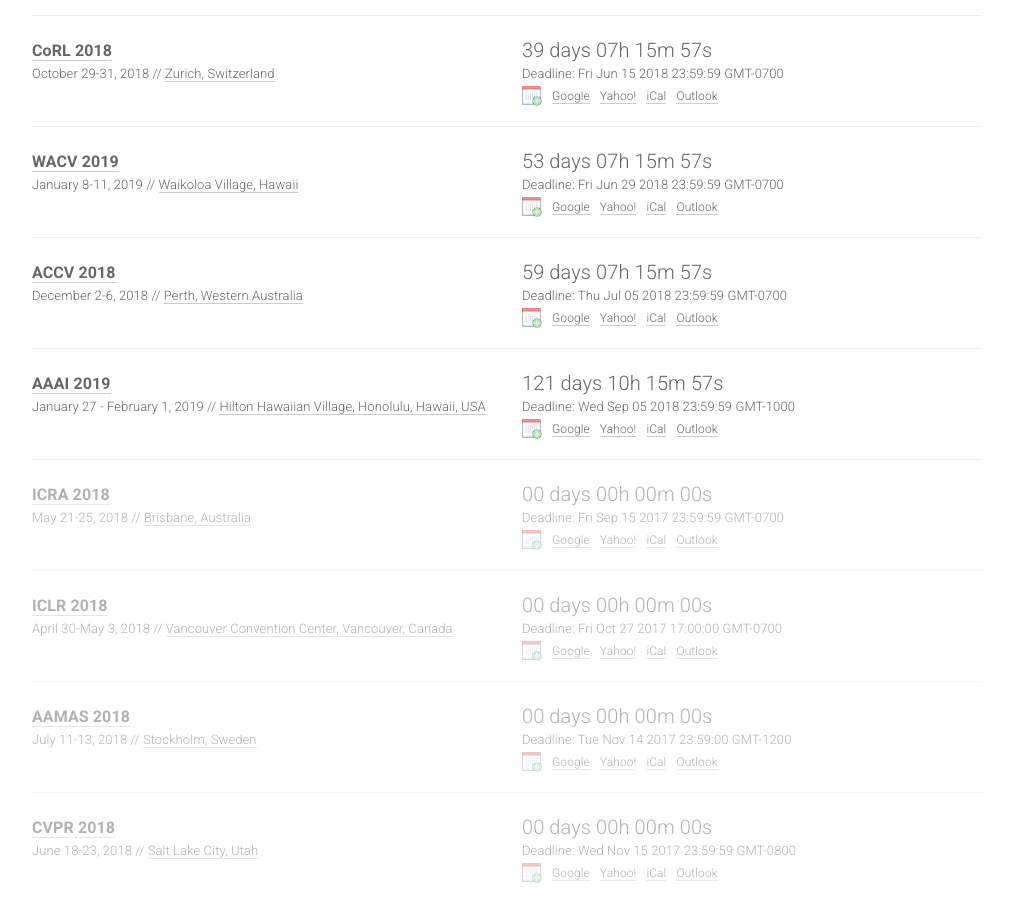
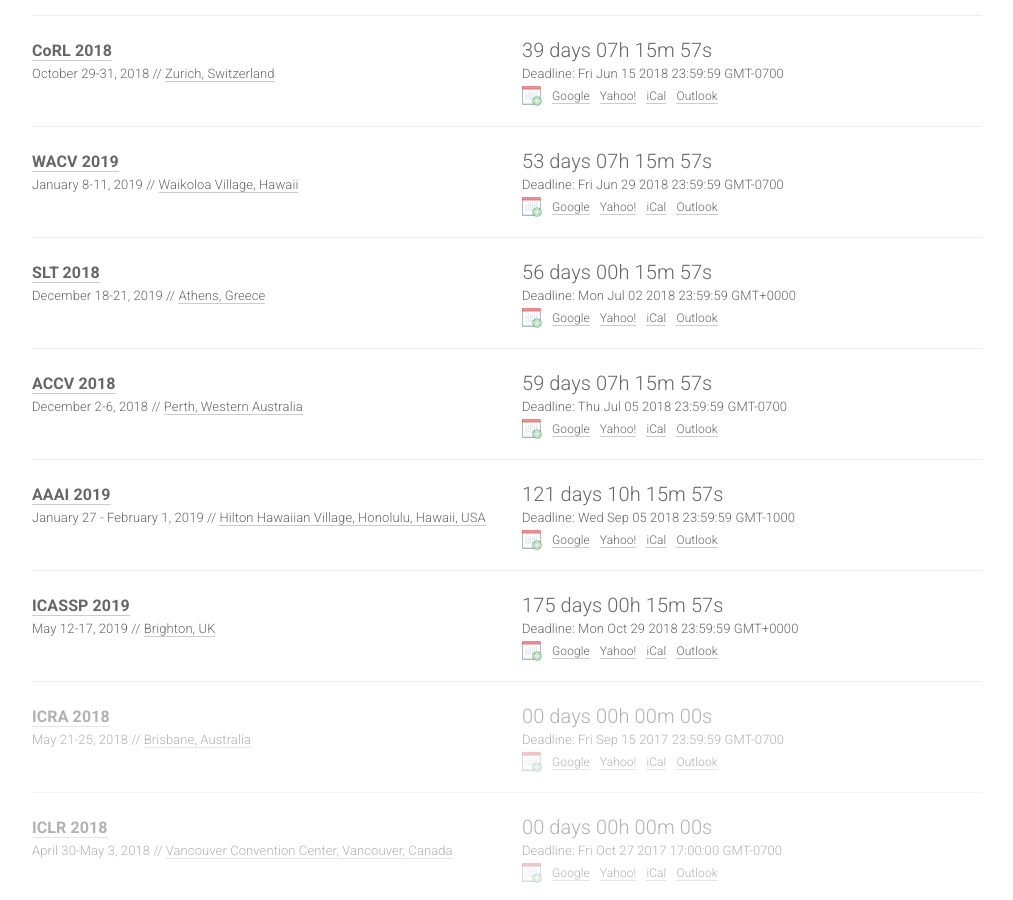
Before and after one commit to paperswithcode/ai-deadlines, a Jekyll site: the page built from index.html, in a window 1280 px wide and 900 px high, scrolled down 853 px. Shown: the whole window, without its empty margins (133-1146 px from the left). Built offline with Jekyll 4.4.1, drawn with Linux system fonts in a browser that asks for light colours; nearby versions of some CDN libraries; comment, search, counter and statistics services are not loaded.

Commit message:
added 2 speech conferences

```diff
--- a/_data/conferences.yml
+++ b/_data/conferences.yml
@@ -81,6 +81,16 @@
   place: Waikoloa Village, Hawaii
   sub: CV
 
+- name: SLT
+  year: 2018
+  id: slt2018
+  link: http://slt2018.org/
+  deadline: "2018-07-02 23:59:59"
+  timezone: Etc/GMT
+  date: December 18-21, 2019
+  place: Athens, Greece
+  sub: SP
+
 - name: ACCV
   year: 2018
   id: accv18
@@ -101,6 +111,16 @@
   place: Hilton Hawaiian Village, Honolulu, Hawaii, USA
   sub: ML
 
+- name: ICASSP
+  year: 2019
+  id: icassp2019
+  link: http://icassp2019.com/
+  deadline: "2018-10-29 23:59:59"
+  timezone: Etc/GMT
+  date: May 12-17, 2019
+  place: Brighton, UK
+  sub: SP
+
 - name: ICRA
   year: 2018
   id: icra18
@@ -120,6 +140,8 @@
   date: April 30-May 3, 2018
   place: Vancouver Convention Center, Vancouver, Canada
   sub: ML
+
+
 
 - name: AAMAS
   year: 2018
```
